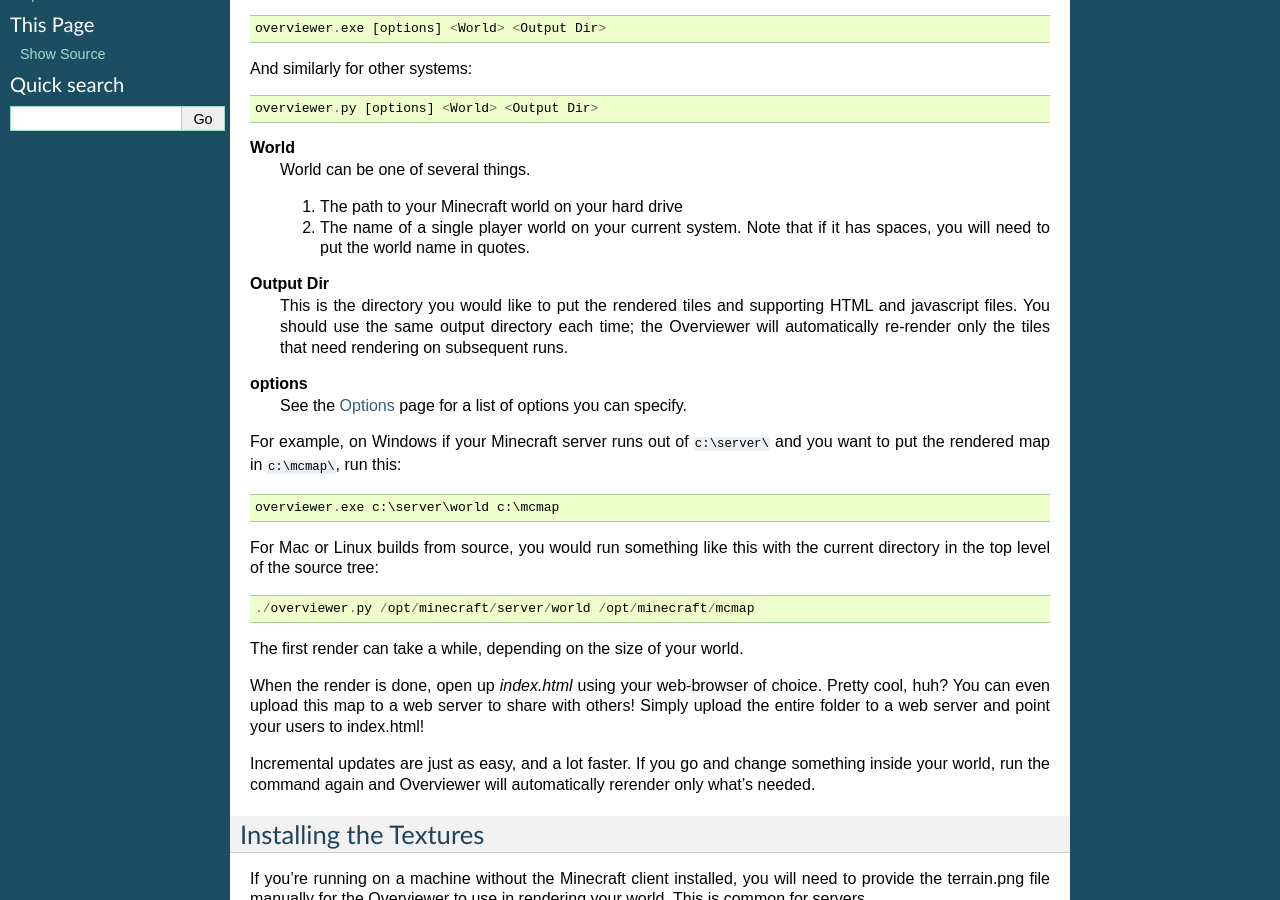
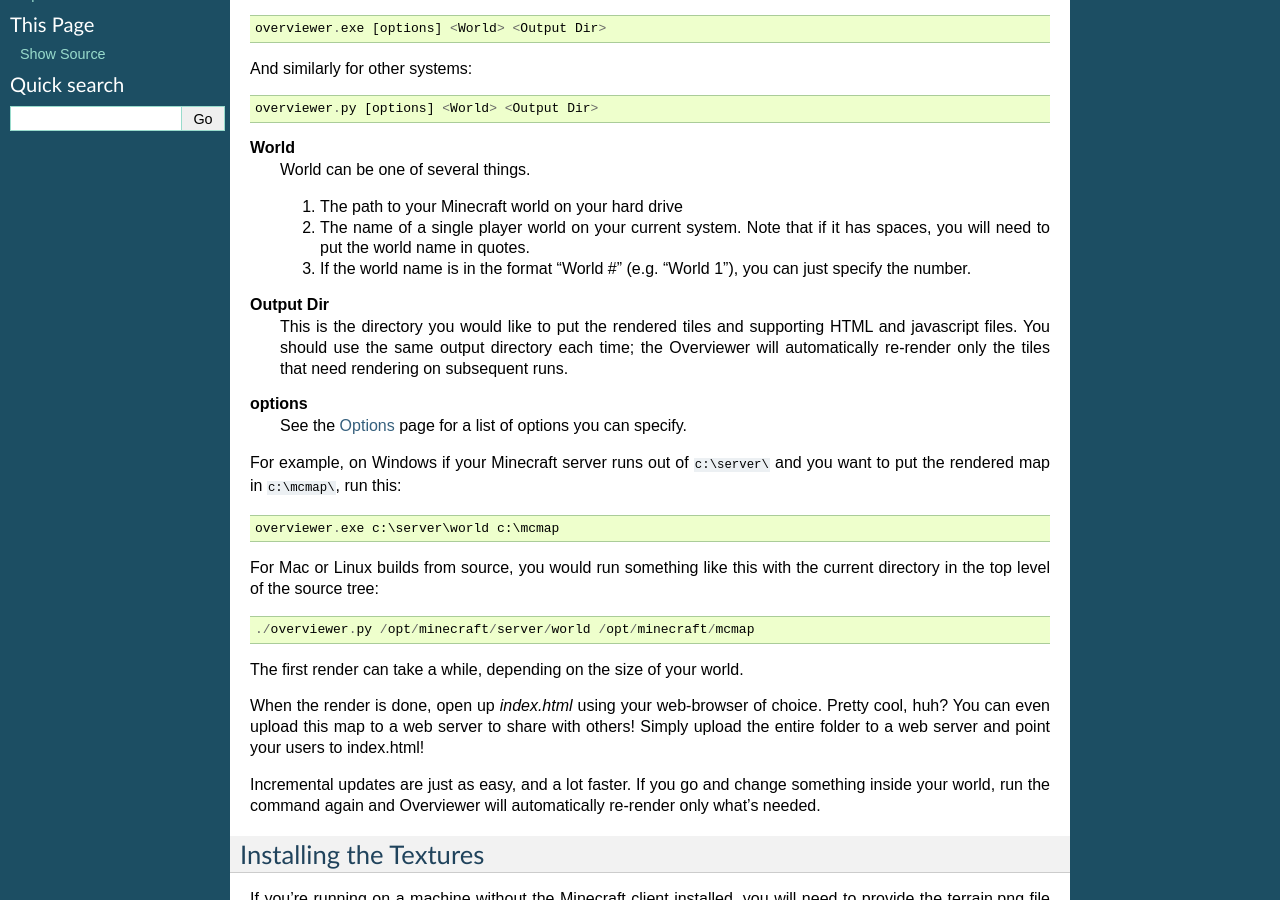
Before and after one commit to overviewer/Minecraft-Overviewer, a Sphinx documentation site: the page built from docs/running.rst, in a window 1280 px wide and 900 px high, scrolled down 274 px. Built offline with Sphinx 7.4.7, drawn with Linux system fonts in a browser that asks for light colours.

Commit message:
added note about specifying world numbers

```diff
--- a/docs/running.rst
+++ b/docs/running.rst
@@ -25,6 +25,8 @@ And similarly for other systems::
     1. The path to your Minecraft world on your hard drive
     2. The name of a single player world on your current system. Note that if it
        has spaces, you will need to put the world name in quotes.
+    3. If the world name is in the format "World #" (e.g. "World 1"), you can just specify the
+       number.
 
 **Output Dir**
     This is the directory you would like to put the rendered tiles and
@@ -55,7 +57,7 @@ index.html!
 
 Incremental updates are just as easy, and a lot faster. If you go and change
 something inside your world, run the command again and Overviewer will
-automatically rerender only what's needed.
+automatically re-render only what's needed.
 
 Installing the Textures
 =======================
```
